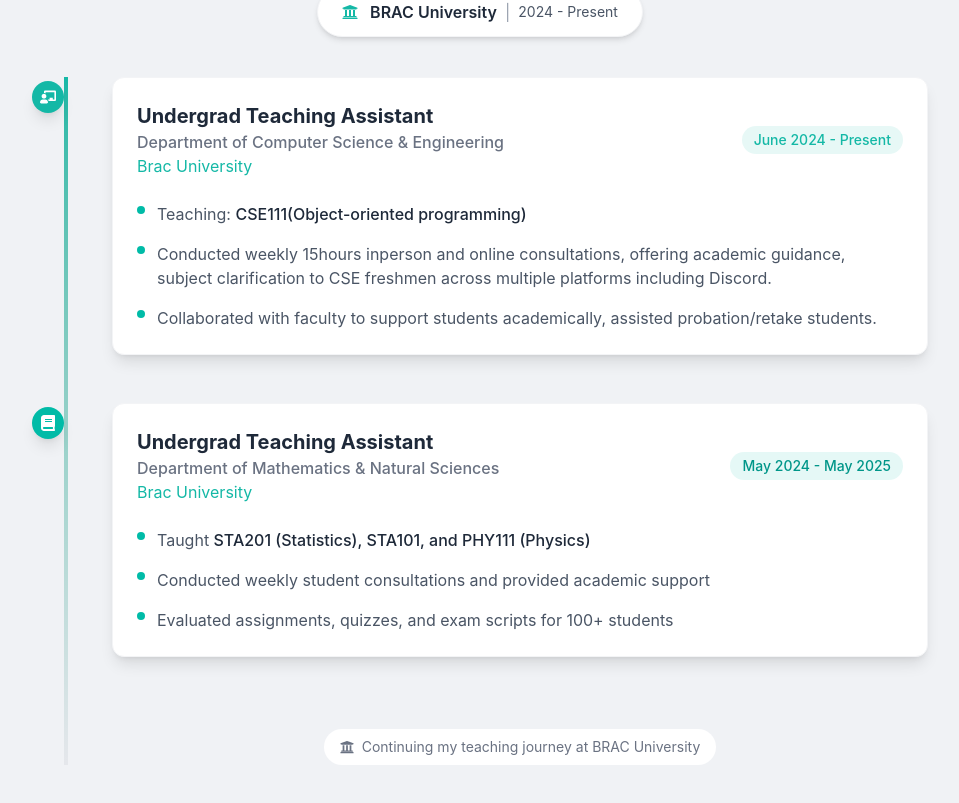
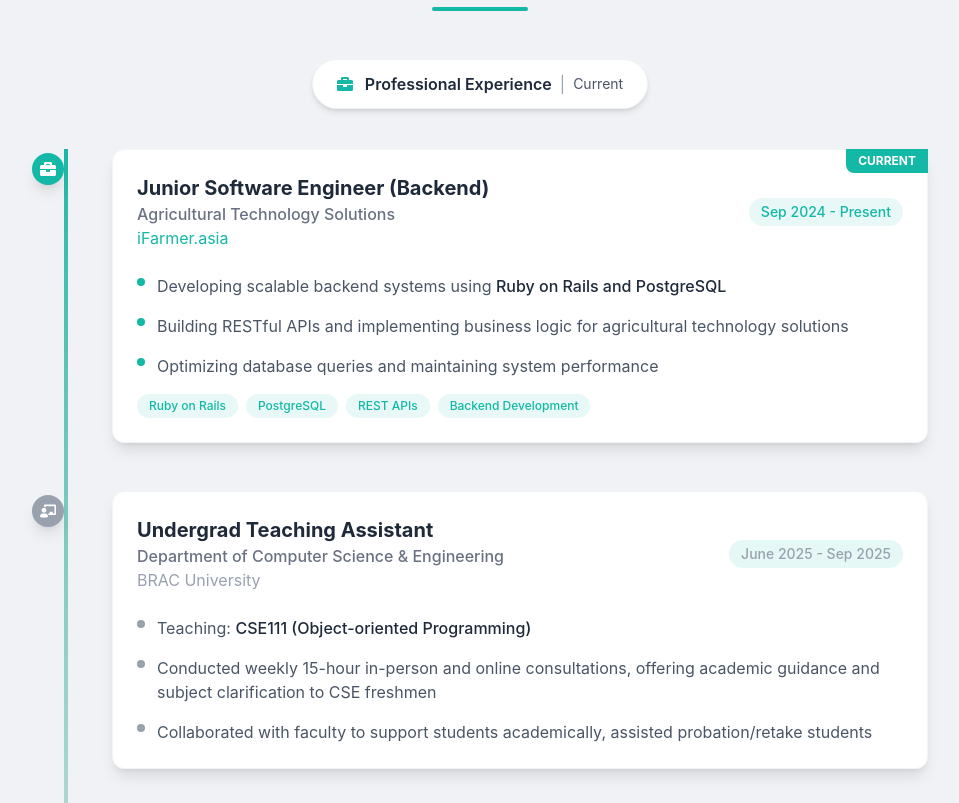
Before and after one commit to Habib-Un-Hemel/portfolio_dev, a Next.js app: page /about in a window 1280 px wide. Shown: the part 1057-1860 px from the top of the page, without its empty margins (160-1119 px from the left). Built offline with nearby package versions, Linux system fonts and the light colour scheme.

Commit message:
added the work exprience

```diff
--- a/src/app/about/page.tsx
+++ b/src/app/about/page.tsx
@@ -10,19 +10,19 @@ import {
   FaAward,
   FaFlask,
   FaSchool,
-
   FaUsers,
   FaNodeJs,
   FaUniversity,
   FaGitAlt,
   FaDocker,
-  FaChalkboardTeacher, // Add this
-  FaBook, // Add this
+  FaChalkboardTeacher,
+  FaBook,
+  FaBriefcase,
+  FaGem, // For Ruby
 } from "react-icons/fa";
 import {
   SiTensorflow,
   SiPytorch,
-
   SiExpress,
   SiTailwindcss,
   SiMongodb,
@@ -30,6 +30,8 @@ import {
   SiStreamlit,
   SiLinux,
   SiJavascript,
+  SiRubyonrails,
+  SiPostgresql,
 } from "react-icons/si";
 import { motion } from "framer-motion";
 import {
@@ -101,6 +103,7 @@ export default function About() {
                   name: "Python",
                 },
                 { icon: <FaJava className="text-red-500" />, name: "Java" },
+                { icon: <FaGem className="text-red-600" />, name: "Ruby" },
               ].map((skill, index) => (
                 <li
                   key={index}
@@ -158,7 +161,7 @@ export default function About() {
           >
             <div className="flex items-center mb-4">
               <div className="p-3 rounded-full bg-primary/10 text-primary mr-4">
-                <FaNodeJs className="h-6 w-6" />
+                <SiRubyonrails className="h-6 w-6" />
               </div>
               <h3 className="text-xl font-semibold text-gray-800 dark:text-white">
                 Backend
@@ -166,6 +169,10 @@ export default function About() {
             </div>
             <ul className="space-y-3">
               {[
+                {
+                  icon: <SiRubyonrails className="text-red-600" />,
+                  name: "Ruby on Rails",
+                },
                 {
                   icon: <FaNodeJs className="text-green-500" />,
                   name: "Node.js",
@@ -176,10 +183,6 @@ export default function About() {
                   ),
                   name: "Express",
                 },
-                // {
-                //   icon: <FaDatabase className="text-blue-500" />,
-                //   name: "REST APIs",
-                // },
               ].map((skill, index) => (
                 <li
                   key={index}
@@ -209,11 +212,14 @@ export default function About() {
             <ul className="space-y-3">
               {[
                 {
+                  icon: <SiPostgresql className="text-blue-600" />,
+                  name: "PostgreSQL",
+                },
+                {
                   icon: <SiMongodb className="text-green-500" />,
                   name: "MongoDB",
                 },
                 { icon: <SiMysql className="text-blue-500" />, name: "MySQL" },
-                // { icon: <FaDatabase className="text-gray-500" />, name: "SQL" },
               ].map((skill, index) => (
                 <li
                   key={index}
@@ -308,70 +314,29 @@ export default function About() {
       </motion.section>
 
       {/* Experience Section */}
-      <motion.section className="mb-8" {...fadeIn} transition={{ delay: 0.4 }}>
+      <motion.section className="mb-20" {...fadeIn} transition={{ delay: 0.4 }}>
         <motion.h2
-          className="text-3xl font-bold  text-center text-gray-800 dark:text-white"
+          className="text-3xl font-bold mb-12 text-center text-gray-800 dark:text-white"
           {...fadeInUp}
         >
           Experience
+          <div className="w-24 h-1 bg-primary mx-auto mt-4 rounded-full" />
         </motion.h2>
-        <motion.div
-          className="max-w-3xl mx-auto space-y-3"
-          variants={staggerContainer}
-          initial="initial"
-          animate="animate"
-        >
-          {/* <motion.div
-            className="bg-white dark:bg-gray-800 p-6 rounded-xl shadow-lg border border-gray-100 dark:border-gray-700"
-            variants={fadeInUp}
-            {...cardHoverSmall}
-          >
-            <div className="flex items-start">
-              <div className="p-2 rounded-full bg-primary/10 text-primary mr-4 mt-1">
-                <FaGraduationCap className="h-5 w-5" />
-              </div>
-              <div>
-                <h3 className="text-xl font-semibold mb-1 text-gray-800 dark:text-white">
-                  Teaching Assistant / Student Tutor
-                </h3>
-                <p className="text-primary mb-3">
-                  Brac University • 2024 - Present
-                </p>
-                <ul className="text-gray-600 dark:text-gray-300 space-y-2 pl-5 list-disc">
-                  <li>Teaching Assistant for STA201, STA101, and PHY111</li>
-                  <li>
-                    Conducted weekly student consultations and academic support
-                  </li>
-                  <li>Evaluated assignments, quizzes, and exam scripts</li>
-                </ul>
-              </div>
-            </div>
-          </motion.div> */}
-        </motion.div>
-      </motion.section>
-
-      <motion.section className="mb-20" {...fadeIn} transition={{ delay: 0.4 }}>
-        {/* <motion.h2
-          className="text-3xl font-bold mb-12 text-center text-gray-800 dark:text-white"
-          {...fadeInUp}
-        >
-          <div className="w-24 h-1 bg-primary mx-auto mt-4 rounded-full" />
-        </motion.h2> */}
 
         <div className="max-w-4xl mx-auto">
-          {/* University Header */}
+          {/* Professional Experience Header */}
           <motion.div
             className="flex items-center justify-center mb-10"
             {...fadeInUp}
           >
             <div className="flex items-center bg-white dark:bg-gray-800 px-6 py-3 rounded-full shadow-md border border-gray-100 dark:border-gray-700">
-              <FaUniversity className="text-primary mr-3" />
+              <FaBriefcase className="text-primary mr-3" />
               <span className="font-semibold text-gray-800 dark:text-white">
-                BRAC University
+                Professional Experience
               </span>
               <span className="mx-2 text-gray-400">|</span>
               <span className="text-sm text-gray-600 dark:text-gray-300">
-                2024 - Present
+                Current
               </span>
             </div>
           </motion.div>
@@ -381,7 +346,7 @@ export default function About() {
             {/* Vertical timeline line */}
             <div className="absolute left-8 top-0 h-full w-1 bg-gradient-to-b from-primary to-gray-200 dark:to-gray-700" />
 
-            {/* Current Position */}
+            {/* Current Job - iFarmer.asia */}
             <motion.div
               className="relative pl-20 pb-12 group"
               variants={fadeInUp}
@@ -389,6 +354,90 @@ export default function About() {
             >
               {/* Timeline dot */}
               <div className="absolute left-0 top-1 flex h-8 w-8 items-center justify-center rounded-full bg-primary text-white shadow-lg transform group-hover:scale-110 transition-transform duration-300">
+                <FaBriefcase className="h-4 w-4" />
+              </div>
+
+              {/* Position card */}
+              <div className="bg-white dark:bg-gray-800 p-6 rounded-xl shadow-lg border border-gray-100 dark:border-gray-700 transform transition-all duration-300 group-hover:-translate-y-1">
+                <div className="absolute top-0 right-0 bg-primary text-white px-3 py-1 text-xs font-bold rounded-bl-lg">
+                  CURRENT
+                </div>
+                <div className="flex flex-col sm:flex-row sm:justify-between sm:items-center">
+                  <div>
+                    <h3 className="text-xl font-bold text-gray-800 dark:text-white">
+                      Junior Software Engineer (Backend)
+                    </h3>
+                    <p className="text-gray-500 dark:text-gray-400">
+                      <span className="font-medium">
+                        Agricultural Technology Solutions
+                      </span>
+                    </p>
+                    <p className="text-primary">iFarmer.asia</p>
+                  </div>
+                  <span className="inline-block sm:mt-0 px-3 py-1 bg-primary/10 text-primary dark:text-primary-light rounded-full text-sm font-medium">
+                    Sep 2024 - Present
+                  </span>
+                </div>
+
+                <div className="mt-6 space-y-4">
+                  <div className="flex items-start">
+                    <div className="flex-shrink-0 mt-1">
+                      <div className="h-2 w-2 rounded-full bg-primary" />
+                    </div>
+                    <p className="ml-3 text-gray-600 dark:text-gray-300">
+                      Developing scalable backend systems using{" "}
+                      <span className="font-medium text-gray-800 dark:text-white">
+                        Ruby on Rails and PostgreSQL
+                      </span>
+                    </p>
+                  </div>
+                  <div className="flex items-start">
+                    <div className="flex-shrink-0 mt-1">
+                      <div className="h-2 w-2 rounded-full bg-primary" />
+                    </div>
+                    <p className="ml-3 text-gray-600 dark:text-gray-300">
+                      Building RESTful APIs and implementing business logic for
+                      agricultural technology solutions
+                    </p>
+                  </div>
+                  <div className="flex items-start">
+                    <div className="flex-shrink-0 mt-1">
+                      <div className="h-2 w-2 rounded-full bg-primary" />
+                    </div>
+                    <p className="ml-3 text-gray-600 dark:text-gray-300">
+                      Optimizing database queries and maintaining system
+                      performance
+                    </p>
+                  </div>
+                </div>
+
+                {/* Tech Stack */}
+                <div className="mt-4 flex flex-wrap gap-2">
+                  {[
+                    "Ruby on Rails",
+                    "PostgreSQL",
+                    "REST APIs",
+                    "Backend Development",
+                  ].map((tech, index) => (
+                    <span
+                      key={index}
+                      className="px-3 py-1 bg-primary/10 text-primary dark:text-primary-300 rounded-full text-xs font-medium"
+                    >
+                      {tech}
+                    </span>
+                  ))}
+                </div>
+              </div>
+            </motion.div>
+
+            {/* Current Teaching Position */}
+            <motion.div
+              className="relative pl-20 pb-12 group"
+              variants={fadeInUp}
+              {...cardHoverSmall}
+            >
+              {/* Timeline dot */}
+              <div className="absolute left-0 top-1 flex h-8 w-8 items-center justify-center rounded-full bg-gray-400 text-white shadow-lg transform group-hover:scale-110 transition-transform duration-300">
                 <FaChalkboardTeacher className="h-4 w-4" />
               </div>
 
@@ -404,75 +453,56 @@ export default function About() {
                         Department of Computer Science & Engineering
                       </span>
                     </p>
-                    <p className="text-primary ">Brac University</p>
+                    <p className="text-gray-400">BRAC University</p>
                   </div>
-                  <span className="inline-block  sm:mt-0 px-3 py-1 bg-primary/10 text-primary dark:text-primary-light rounded-full text-sm font-medium">
-                    June 2024 - Present
+                  <span className="inline-block sm:mt-0 px-3 py-1 bg-teal-500/10 text-gray-400 dark:text-gray-400 rounded-full text-sm font-medium">
+                    June 2025 - Sep 2025
                   </span>
                 </div>
-                {/* Conducted weekly in-person and online consultations, offering
-                academic guidance and subject clarification to CSE freshmen
-                across multiple platforms including Discord. Collaborated with
-                faculty to support students academically, assisted
-                probation/retake students, and upheld departmental standards
-                through regular reporting and communication. */}
-                {/* <div className="mt-6 space-y-4">
-                  <div className="flex items-start">
-                    <div className="flex-shrink-0 mt-1">
-                      <div className="h-2 w-2 rounded-full bg-primary" />
-                    </div>
-                    <p className="ml-3 text-gray-600 dark:text-gray-300">
-                      Teaching{" "}
-                      <span className="font-medium text-gray-800 dark:text-white">
-                        CSE111: Programming Language I
-                      </span>
-                    </p>
-                  </div>
-                </div> */}
+
                 <div className="mt-6 space-y-4">
                   <div className="flex items-start">
                     <div className="flex-shrink-0 mt-1">
-                      <div className="h-2 w-2 rounded-full bg-teal-500" />
+                      <div className="h-2 w-2 rounded-full bg-gray-400" />
                     </div>
                     <p className="ml-3 text-gray-600 dark:text-gray-300">
                       Teaching:{" "}
                       <span className="font-medium text-gray-800 dark:text-white">
-                        CSE111(Object-oriented programming)
+                        CSE111 (Object-oriented Programming)
                       </span>
                     </p>
                   </div>
                   <div className="flex items-start">
                     <div className="flex-shrink-0 mt-1">
-                      <div className="h-2 w-2 rounded-full bg-teal-500" />
+                      <div className="h-2 w-2 rounded-full bg-gray-400" />
                     </div>
                     <p className="ml-3 text-gray-600 dark:text-gray-300">
-                      Conducted weekly 15hours inperson and online
-                      consultations, offering academic guidance, subject
-                      clarification to CSE freshmen across multiple platforms
-                      including Discord.
+                      Conducted weekly 15-hour in-person and online
+                      consultations, offering academic guidance and subject
+                      clarification to CSE freshmen
                     </p>
                   </div>
                   <div className="flex items-start">
                     <div className="flex-shrink-0 mt-1">
-                      <div className="h-2 w-2 rounded-full bg-teal-500" />
+                      <div className="h-2 w-2 rounded-full bg-gray-400" />
                     </div>
                     <p className="ml-3 text-gray-600 dark:text-gray-300">
                       Collaborated with faculty to support students
-                      academically, assisted probation/retake students.
+                      academically, assisted probation/retake students
                     </p>
                   </div>
                 </div>
               </div>
             </motion.div>
 
-            {/* Previous Position */}
+            {/* Previous Teaching Position */}
             <motion.div
               className="relative pl-20 pb-12 group"
               variants={fadeInUp}
               {...cardHoverSmall}
             >
               {/* Timeline dot */}
-              <div className="absolute left-0 top-1 flex h-8 w-8 items-center justify-center rounded-full bg-teal-500 text-white shadow-lg transform group-hover:scale-110 transition-transform duration-300">
+              <div className="absolute left-0 top-1 flex h-8 w-8 items-center justify-center rounded-full bg-gray-400 text-white shadow-lg transform group-hover:scale-110 transition-transform duration-300">
                 <FaBook className="h-4 w-4" />
               </div>
 
@@ -488,9 +518,9 @@ export default function About() {
                         Department of Mathematics & Natural Sciences
                       </span>
                     </p>
-                    <p className="text-primary ">Brac University</p>
+                    <p className="text-gray-400">BRAC University</p>
                   </div>
-                  <span className="inline-block mt-1 sm:mt-0 px-3 py-1 bg-teal-500/10 text-teal-600 dark:text-teal-400 rounded-full text-sm font-medium">
+                  <span className="inline-block mt-1 sm:mt-0 px-3 py-1 bg-gray-400/10 text-gray-600 dark:text-gray-400 rounded-full text-sm font-medium">
                     May 2024 - May 2025
                   </span>
                 </div>
@@ -498,7 +528,7 @@ export default function About() {
                 <div className="mt-6 space-y-4">
                   <div className="flex items-start">
                     <div className="flex-shrink-0 mt-1">
-                      <div className="h-2 w-2 rounded-full bg-teal-500" />
+                      <div className="h-2 w-2 rounded-full bg-gray-400" />
                     </div>
                     <p className="ml-3 text-gray-600 dark:text-gray-300">
                       Taught{" "}
@@ -509,7 +539,7 @@ export default function About() {
                   </div>
                   <div className="flex items-start">
                     <div className="flex-shrink-0 mt-1">
-                      <div className="h-2 w-2 rounded-full bg-teal-500" />
+                      <div className="h-2 w-2 rounded-full bg-gray-400" />
                     </div>
                     <p className="ml-3 text-gray-600 dark:text-gray-300">
                       Conducted weekly student consultations and provided
@@ -518,7 +548,7 @@ export default function About() {
                   </div>
                   <div className="flex items-start">
                     <div className="flex-shrink-0 mt-1">
-                      <div className="h-2 w-2 rounded-full bg-teal-500" />
+                      <div className="h-2 w-2 rounded-full bg-gray-400" />
                     </div>
                     <p className="ml-3 text-gray-600 dark:text-gray-300">
                       Evaluated assignments, quizzes, and exam scripts for 100+
@@ -529,14 +559,14 @@ export default function About() {
               </div>
             </motion.div>
 
-            {/* University Footer */}
+            {/* Experience Footer */}
             <motion.div
               className="relative pl-20 pt-6 text-center"
               {...fadeInUp}
             >
               <div className="inline-flex items-center text-sm text-gray-500 dark:text-gray-400 bg-white dark:bg-gray-800 px-4 py-2 rounded-full">
-                <FaUniversity className="mr-2" />
-                Continuing my teaching journey at BRAC University
+                <FaBriefcase className="mr-2" />
+                Building expertise in both software development and education
               </div>
             </motion.div>
           </div>
@@ -587,9 +617,6 @@ export default function About() {
 
                 <div className="mt-4 grid grid-cols-1 md:grid-cols-2 gap-4">
                   <div>
-                    {/* <h4 className="font-semibold text-gray-700 dark:text-gray-300 mb-2">
-                      Achievements:
-                    </h4> */}
                     <ul className="space-y-2">
                       <li className="flex items-start">
                         <FaStar className="text-yellow-400 mt-1 mr-2 flex-shrink-0" />
@@ -607,9 +634,6 @@ export default function About() {
                   </div>
 
                   <div>
-                    {/* <h4 className="font-semibold text-gray-700 dark:text-gray-300 mb-2">
-                      Research Focus:
-                    </h4> */}
                     <div className="flex items-start">
                       <FaFlask className="text-purple-400 mt-1 mr-2 flex-shrink-0" />
                       <p className="text-gray-600 dark:text-gray-300">
@@ -663,12 +687,6 @@ export default function About() {
                           GPA: 5.00/5.00 (Science Group)
                         </span>
                       </li>
-                      <li className="flex items-start">
-                        {/* <FaTrophy className="text-amber-500 mt-1 mr-2 flex-shrink-0" />
-                        <span className="text-gray-600 dark:text-gray-300">
-                          Top 1% of graduating class
-                        </span> */}
-                      </li>
                     </ul>
                   </div>
 
```
